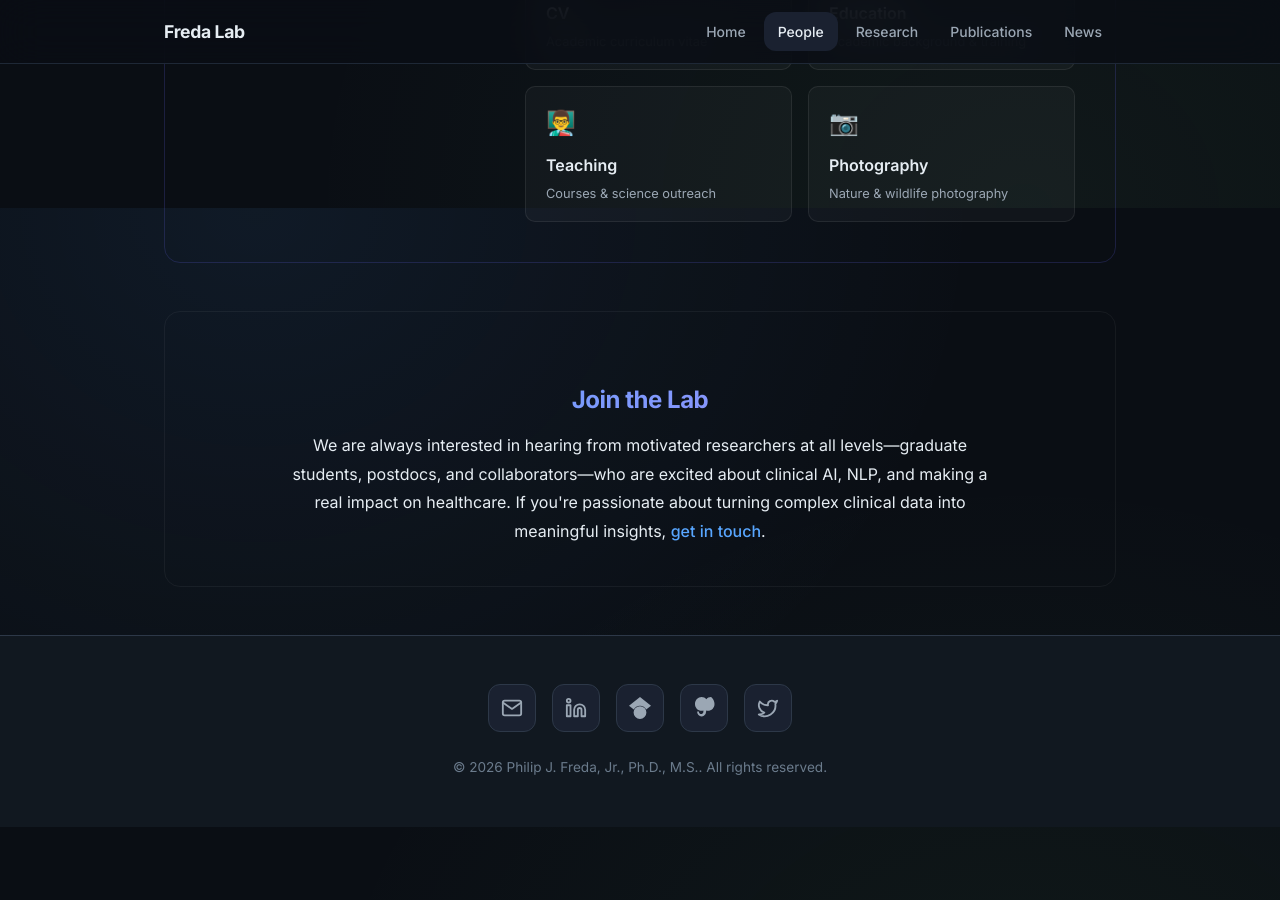
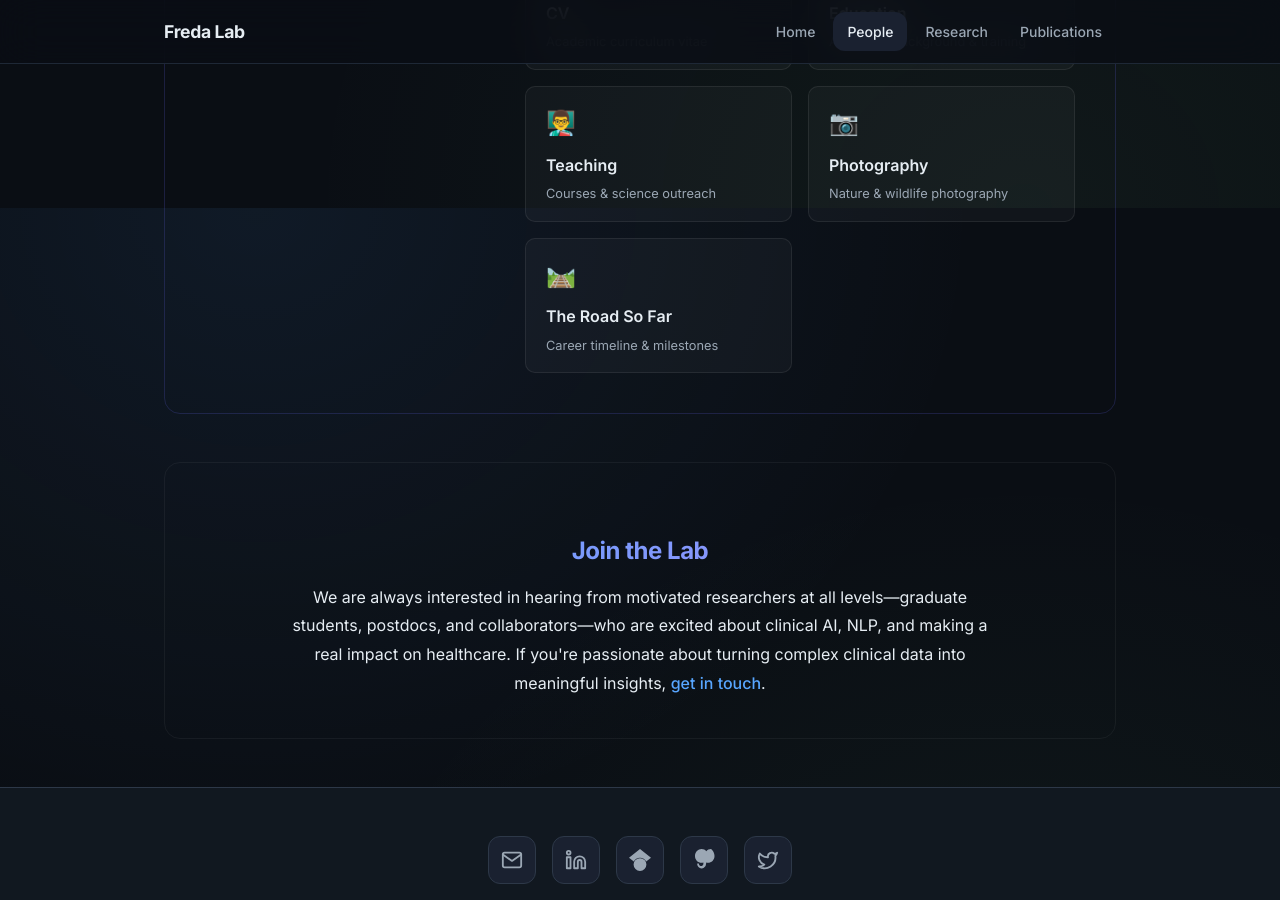
Before and after one commit to pfreda/pfreda.github.io, a Jekyll site: the page built from people.md, in a window 1280 px wide and 900 px high, scrolled down 1592 px. Built offline with Jekyll 4.4.1, drawn with Linux system fonts in a browser that asks for light colours; before the commit the page ends 2419 px from its top, so only the background shows below that.

Commit message:
Move timeline under People as "The Road So Far"
- Removed News from main navigation
- Renamed timeline page to "The Road So Far"
- Added timeline link to Phil's profile on People page
- Navigation now: Home | People | Research | Publications

Co-Authored-By: Claude Opus 4.5 <noreply@anthropic.com>

```diff
--- a/_layouts/default.html
+++ b/_layouts/default.html
@@ -19,10 +19,9 @@
       <a href="{{ '/' | relative_url }}" class="site-title">{{ site.title }}</a>
       <nav class="site-nav">
         <a href="{{ '/' | relative_url }}" {% if page.url == '/' %}class="active"{% endif %}>Home</a>
-        <a href="{{ '/people/' | relative_url }}" {% if page.url == '/people/' or page.url == '/cv/' or page.url == '/education/' or page.url == '/teaching/' or page.url == '/photography/' %}class="active"{% endif %}>People</a>
+        <a href="{{ '/people/' | relative_url }}" {% if page.url == '/people/' or page.url == '/cv/' or page.url == '/education/' or page.url == '/teaching/' or page.url == '/photography/' or page.url == '/timeline/' %}class="active"{% endif %}>People</a>
         <a href="{{ '/research/' | relative_url }}" {% if page.url == '/research/' %}class="active"{% endif %}>Research</a>
         <a href="{{ '/publications/' | relative_url }}" {% if page.url == '/publications/' %}class="active"{% endif %}>Publications</a>
-        <a href="{{ '/timeline/' | relative_url }}" {% if page.url == '/timeline/' %}class="active"{% endif %}>News</a>
       </nav>
       <button class="nav-toggle" aria-label="Toggle navigation">
         <span></span>
--- a/people.md
+++ b/people.md
@@ -62,6 +62,11 @@ title: People
           <span class="page-link-title">Photography</span>
           <span class="page-link-desc">Nature & wildlife photography</span>
         </a>
+        <a href="/timeline/" class="page-link-card">
+          <span class="page-link-icon">🛤️</span>
+          <span class="page-link-title">The Road So Far</span>
+          <span class="page-link-desc">Career timeline & milestones</span>
+        </a>
       </div>
     </div>
   </div>
```
Also changed, not shown: timeline.md (+1 -1 lines).
